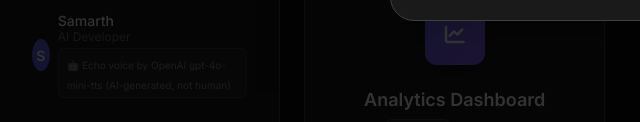
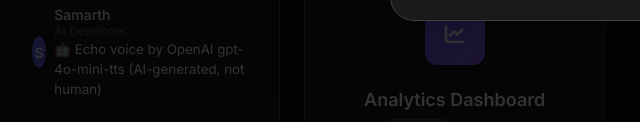
Before and after one commit to whileTrueFalse/voice-bot, a website: page index.html in a window 1280 px wide. Shown: the part 670-792 px from the top of the page, 0-640 px from the left. Drawn offline with Linux system fonts and the light colour scheme.

```diff
--- a/style.css
+++ b/style.css
@@ -338,19 +338,7 @@
     color: var(--text-muted);
 }
 
-.ai-disclosure {
-    margin-top: 4px;
-    padding: 4px 8px;
-    background: rgba(255, 255, 255, 0.05);
-    border-radius: 6px;
-    border: 1px solid rgba(255, 255, 255, 0.1);
-}
-
-.ai-disclosure small {
-    font-size: 10px;
-    color: var(--text-secondary);
-    opacity: 0.7;
-}
+
 
 /* ============ MAIN CONTENT ============ */
 
```
